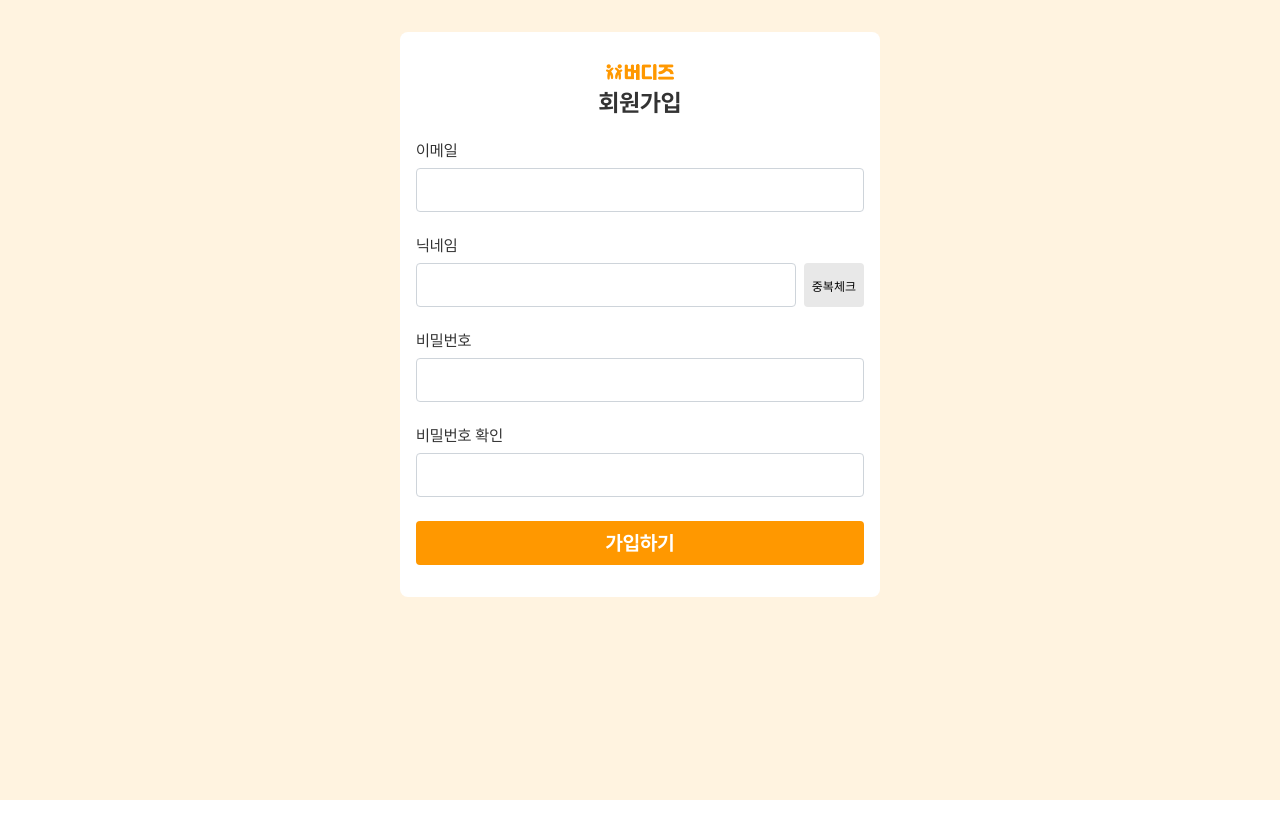
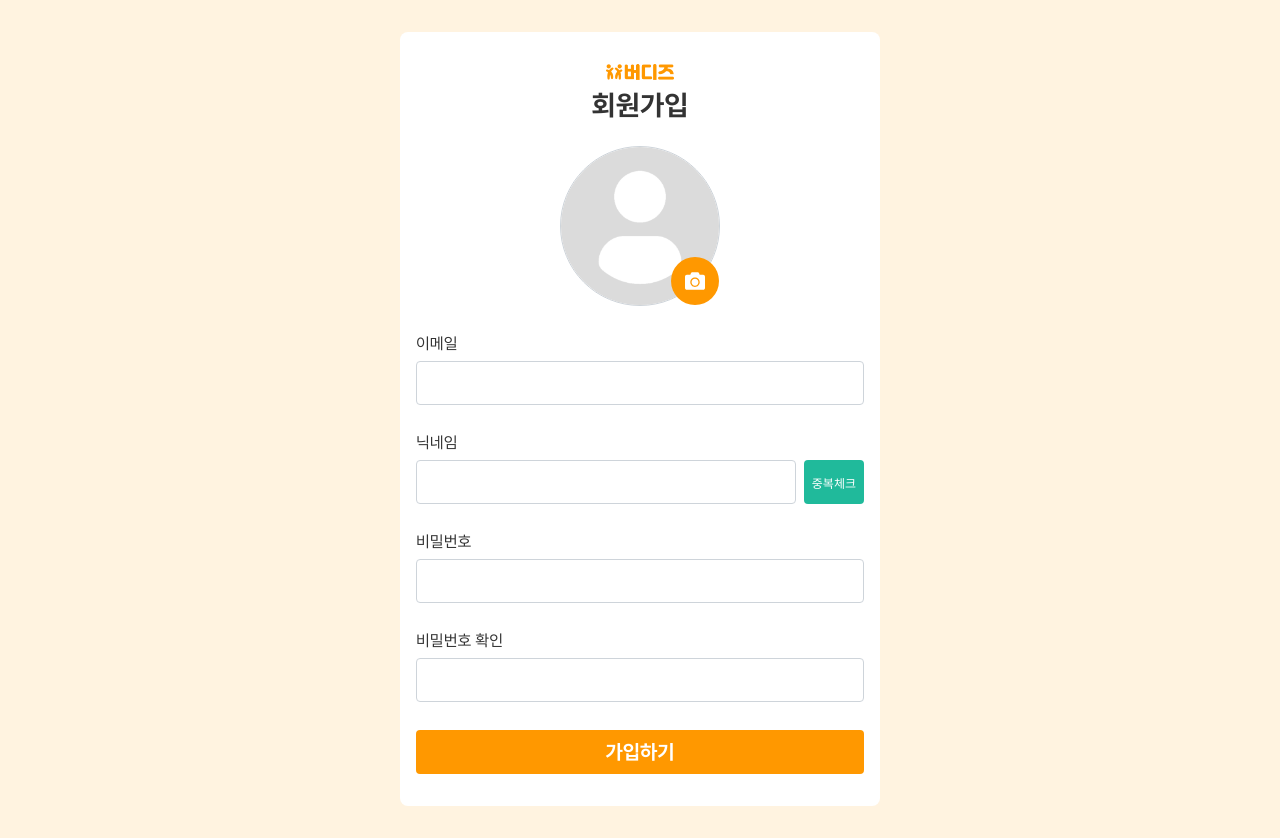
Before and after one commit to allezvvell/vuddies, a React (Vite) app: page /signup in a window 1280 px wide. Before the commit the page ends 800 px from the top, so only its background shows below. Built offline with nearby package versions, Linux system fonts and the light colour scheme; no server answers.

Commit message:
feat: 회원가입시 프로필 이미지 등록

```diff
--- a/src/components/common/Modal.tsx
+++ b/src/components/common/Modal.tsx
@@ -43,7 +43,7 @@ const SModal = styled.div`
   top: 50%;
   z-index: 1200;
   min-width: 300px;
-  max-width: ${mediaQuery.laptop};
+  max-width: 600px;
   background-color: var(--bg-color-modal);
   border-radius: 8px;
   transform: translate(-50%, -50%);
--- a/src/components/styles/mixins.ts
+++ b/src/components/styles/mixins.ts
@@ -2,7 +2,7 @@ import { css } from 'styled-components';
 
 const pageTitle = css`
   font-family: var(--bold-font);
-  font-size: 24px;
+  font-size: 28px;
 `;
 
 export { pageTitle };
--- a/src/constants/auth.ts
+++ b/src/constants/auth.ts
@@ -1,4 +1,5 @@
 export const signUpFormFields = [
+  { id: 'profileImage', label: '프로필 이미지' },
   { id: 'email', label: '이메일', type: 'email' },
   { id: 'displayName', label: '닉네임', type: 'text' },
   { id: 'password', label: '비밀번호', type: 'password' },
--- a/src/hooks/state/useSignUp.ts
+++ b/src/hooks/state/useSignUp.ts
@@ -1,7 +1,7 @@
 import { useState } from 'react';
 import { signUp, updateUserInfo, deleteAccount } from '@firebase/firebaseAuth';
 import { addUser } from '@firebase/firebaseStore';
-import { SignUpFormValues } from '@typings/auth';
+import { SignUpFormIds, SignUpFormData, SignUpFormError } from '@typings/auth';
 import { User } from 'firebase/auth';
 import Validate from '@utils/Validate';
 import { checkDisplayName } from '@firebase/firebaseStore';
@@ -12,12 +12,15 @@ import { FirebaseError } from 'firebase/app';
 
 const validate = new Validate();
 
-const initialData = signUpFormIds.reduce((acc, curr) => {
-  acc[curr as (typeof signUpFormIds)[number]] = '';
-  return acc;
-}, {} as SignUpFormValues);
+const initialData = signUpFormIds.reduce(
+  (acc, curr) => {
+    acc[curr as SignUpFormIds] = curr === 'profileImage' ? null : '';
+    return acc;
+  },
+  {} as Record<SignUpFormIds, any>,
+);
 
-const initialError = { ...initialData };
+const initialError = { ...initialData, photoUrl: '' };
 
 const DISPLAY_NAME_MESSAGE = {
   isEmpty: '닉네임을 입력해주세요.',
@@ -27,13 +30,13 @@ const DISPLAY_NAME_MESSAGE = {
 } as const;
 
 const useSignUp = () => {
-  const [formData, setFormData] = useState(initialData);
-  const [formError, setFormError] = useState(initialError);
+  const [formData, setFormData] = useState<SignUpFormData>(initialData);
+  const [formError, setFormError] = useState<SignUpFormError>(initialError);
   const [displayNameCheck, setDisplayNameCheck] = useState(false);
   const [isLoading, setIsLoading] = useState<boolean>(false);
   const [error, setError] = useState('');
 
-  const updateFormError = (key: keyof typeof initialError, value: string) => {
+  const updateFormError = (key: SignUpFormIds, value: string) => {
     setFormError((prev) => ({ ...prev, [key]: value }));
   };
 
@@ -46,13 +49,17 @@ const useSignUp = () => {
     setError('');
   };
 
+  const updateProfileImage = (profileImage: File | null) => {
+    setFormData((prev) => ({ ...prev, profileImage }));
+  };
+
   const onChangeInput = (
     e: React.ChangeEvent<HTMLInputElement>,
-    id: keyof typeof initialData,
+    id: SignUpFormIds,
   ) => {
     const value = e.target.value;
     setFormData((prev) => ({ ...prev, [id]: value }));
-    const inputError = validate.validateSignUpInput(
+    const inputError = validate.validateSignUpField(
       id,
       value,
       id === 'passwordCheck' ? formData.password : undefined,
@@ -65,7 +72,8 @@ const useSignUp = () => {
   const validateDisplayName = async () => {
     if (
       formError.displayName &&
-      formError.displayName !== DISPLAY_NAME_MESSAGE.notChecked
+      formError.displayName !==
+        (DISPLAY_NAME_MESSAGE.notChecked || DISPLAY_NAME_MESSAGE.error)
     ) {
       return;
     }
@@ -111,10 +119,11 @@ const useSignUp = () => {
     setIsLoading(true);
     let newUser: User | null = null;
     try {
+      const photoUrl = await uploadImage(formData.profileImage!);
       const { user } = await signUp(email, password);
       newUser = user;
-      await updateUserInfo(displayName);
-      await addUser(user.uid, displayName);
+      await updateUserInfo(displayName, photoUrl);
+      await addUser(user.uid, displayName, photoUrl);
       resetFormData();
     } catch (error) {
       console.error(error);
@@ -152,6 +161,8 @@ const useSignUp = () => {
     isLoading,
     error,
     resetError,
+    updateProfileImage,
+    updateFormError,
   };
 };
 
--- a/src/pages/SignUp/components/ProfileImageUploader/index.tsx
+++ b/src/pages/SignUp/components/ProfileImageUploader/index.tsx
@@ -1,8 +1,104 @@
-import { useState } from 'react';
+import { useRef, useEffect, useState } from 'react';
+import styled from 'styled-components';
+import mediaQuery from '@components/styles/responsive';
+import defaultImage from '@assets/images/user/profile.png';
+import { FaCamera } from 'react-icons/fa';
+import { SignUpFormIds } from '@typings/auth';
 
-const ProfileImageUploader = () => {
-  const [image, setImage] = useState();
-  return <></>;
+interface Props {
+  profileImage: File | null;
+  updateProfileImage(imageFile: File | null): void;
+  updateFormError(key: SignUpFormIds, value: string): void;
+}
+
+const ProfileImageUploader = ({
+  profileImage,
+  updateProfileImage,
+  updateFormError,
+}: Props) => {
+  const [preview, setPreview] = useState<string | null>(null);
+  const inputRef = useRef<HTMLInputElement>(null);
+
+  const onClickButton = () => {
+    inputRef.current!.click();
+  };
+
+  const onChangeInput = (e: React.ChangeEvent<HTMLInputElement>) => {
+    const file = e.target.files?.[0];
+    updateProfileImage(file || null);
+    if (file) {
+      updateFormError('profileImage', '');
+    }
+  };
+
+  useEffect(() => {
+    if (!profileImage) {
+      setPreview(null);
+      return;
+    }
+
+    const imageUrl = URL.createObjectURL(profileImage);
+    setPreview(imageUrl);
+
+    return () => URL.revokeObjectURL(imageUrl);
+  }, [profileImage]);
+
+  return (
+    <>
+      <SWrap>
+        <img src={preview ? preview : defaultImage} alt="프로필 이미지" />
+        <Sbutton onClick={onClickButton}>
+          <FaCamera />
+        </Sbutton>
+      </SWrap>
+      <SInputFile
+        type="file"
+        ref={inputRef}
+        accept="image/*"
+        onChange={onChangeInput}
+      />
+    </>
+  );
 };
 
 export default ProfileImageUploader;
+
+const SWrap = styled.div`
+  position: relative;
+  width: 160px;
+  height: 160px;
+  border-radius: 100%;
+  border: 1px solid var(--text-color-gray2);
+  background-color: var(--bg-color-white);
+
+  ${mediaQuery.mobile} {
+    width: 140px;
+    height: 140px;
+  }
+
+  > img {
+    width: 100%;
+    height: 100%;
+    border-radius: 100%;
+    object-fit: cover;
+  }
+`;
+
+const Sbutton = styled.button`
+  position: absolute;
+  right: 0;
+  bottom: 0;
+  display: flex;
+  justify-content: center;
+  align-items: center;
+  width: 48px;
+  height: 48px;
+  background-color: var(--primary-color);
+  color: #fff;
+  font-size: 20px;
+  border-radius: 100%;
+`;
+
+const SInputFile = styled.input`
+  display: none;
+`;
--- a/src/pages/SignUp/components/SignUpForm/index.tsx
+++ b/src/pages/SignUp/components/SignUpForm/index.tsx
@@ -1,15 +1,15 @@
 import { memo } from 'react';
 import { SForm, SField, SSubmitButton, SInputMessage } from './styles';
 import { signUpFormFields } from '@constants/auth';
-import { SignUpFormValues } from '@typings/auth';
+import { SignUpFormData, SignUpFormError, SignUpFormIds } from '@typings/auth';
 
 interface Props {
-  formData: SignUpFormValues;
-  formError: SignUpFormValues;
+  formData: SignUpFormData;
+  formError: SignUpFormError;
   onSubmitForm(e: React.FormEvent): void;
   onChangeInput(
     e: React.ChangeEvent<HTMLInputElement>,
-    id: keyof SignUpFormValues,
+    id: SignUpFormIds,
   ): void;
   validateDisplayName(): void;
   displayNameCheck: boolean;
@@ -25,9 +25,13 @@ const SignUpForm = ({
   validateDisplayName,
   isLoading,
 }: Props) => {
+  const onlyTextFields = [...signUpFormFields].filter(
+    (f) => f.id !== 'profileImage',
+  );
+
   return (
     <SForm onSubmit={onSubmitForm}>
-      {signUpFormFields.map((f) => (
+      {onlyTextFields.map((f) => (
         <SField key={f.id}>
           <label htmlFor={f.id}>{f.label}</label>
           <div>
--- a/src/pages/SignUp/components/SignUpForm/styles.tsx
+++ b/src/pages/SignUp/components/SignUpForm/styles.tsx
@@ -1,10 +1,10 @@
 import styled from 'styled-components';
-import { pageTitle } from '@components/styles/mixins';
 
 const SForm = styled.form`
   display: flex;
   flex-direction: column;
-  gap: 24px;
+  gap: 28px;
+  padding-top: 28px;
   width: 100%;
 `;
 
@@ -24,6 +24,7 @@ const SField = styled.div`
     input {
       flex: 1;
       padding: 0 16px;
+      min-width: 0;
       height: 44px;
       font-size: 16px;
       border: 1px solid var(--text-color-gray2);
@@ -35,7 +36,8 @@ const SField = styled.div`
       margin-left: 8px;
       height: 44px;
       font-size: 12px;
-      background-color: var(--btn-color-gray1);
+      color: #fff;
+      background-color: var(--accent-color);
       border-radius: 4px;
     }
   }
--- a/src/pages/SignUp/index.tsx
+++ b/src/pages/SignUp/index.tsx
@@ -1,11 +1,18 @@
 import { SWrap, SLogo, STitle } from './styles';
 import logoImage from '@assets/images/logo.png';
 import SignUpForm from './components/SignUpForm';
+import ProfileImageUploader from './components/ProfileImageUploader';
 import Modal from '@components/common/Modal';
 import useSignUp from '@hooks/state/useSignUp';
+import { SInputMessage } from './components/SignUpForm/styles';
 
 const SignUp = () => {
-  const { error, resetError, ...signUpProps } = useSignUp();
+  const { error, resetError, updateProfileImage, ...signUpProps } = useSignUp();
+  const {
+    formData: { profileImage },
+    formError: { profileImage: profileError },
+    updateFormError,
+  } = signUpProps;
 
   return (
     <SWrap>
@@ -14,6 +21,10 @@ const SignUp = () => {
           <img src={logoImage} alt="버디즈" />
         </SLogo>
         <STitle>회원가입</STitle>
+        <ProfileImageUploader
+          {...{ profileImage, updateProfileImage, updateFormError }}
+        />
+        {profileError && <SInputMessage>{profileError}</SInputMessage>}
         <SignUpForm {...signUpProps} />
         {error && <Modal onClick={resetError}>{error}</Modal>}
       </div>
--- a/src/pages/SignUp/styles.tsx
+++ b/src/pages/SignUp/styles.tsx
@@ -4,16 +4,25 @@ import mediaQuery, { BREAK_POINTS } from '@components/styles/responsive';
 import { pageTitle } from '@components/styles/mixins';
 
 const SWrap = styled.div`
+  display: flex;
+  flex-direction: column;
   padding: 32px 0;
   min-height: 100vh;
   background-color: var(--bg-color-ivory);
+  transition: all 300ms;
+
+  ${mediaQuery.tablet} {
+    padding: 32px 16px;
+  }
 
   > div {
+    flex: 1;
     display: flex;
     flex-direction: column;
     align-items: center;
     margin: 0 auto;
     padding: 32px 16px;
+    width: 100%;
     max-width: ${BREAK_POINTS.mobile};
     border-radius: 8px;
     background-color: #fff;
--- a/src/utils/Validate.ts
+++ b/src/utils/Validate.ts
@@ -1,10 +1,18 @@
-import { SignUpFormValues } from '../typings/auth';
+import {
+  SignUpFormData,
+  SignUpFormError,
+  SignUpFormIds,
+} from '../typings/auth';
 import { signUpFormIds } from '@constants/auth';
 
 class Validate {
+  #profileImage = (imageFile: File | null) => {
+    return !imageFile ? '프로필 이미지를 등록해주세요.' : '';
+  };
+
   #email = (email: string) => {
     const regex = /^[^\s@]+@[^\s@]+\.[^\s@]+$/;
-    return !regex.test(email) ? '이메일 형식을 지켜주세요' : '';
+    return !regex.test(email) ? '이메일 형식을 지켜주세요.' : '';
   };
 
   #password = (password: string): string => {
@@ -26,38 +34,36 @@ class Validate {
       : '';
   };
 
-  #validatorMap = (
-    name: keyof SignUpFormValues,
-    password: string | undefined,
-  ) => {
+  #validatorMap = (name: SignUpFormIds, password: string | undefined) => {
     const validator = {
+      profileImage: this.#profileImage,
       email: this.#email,
       password: this.#password,
       passwordCheck: (v: string) => this.#passwordCheck(password!, v),
       displayName: this.#displayName,
     };
 
-    return validator[name];
+    return validator[name] as (data: string | File | null) => string;
   };
 
-  validateSignUpInput = (
-    name: keyof SignUpFormValues,
-    value: string,
+  validateSignUpField = <K extends SignUpFormIds>(
+    name: K,
+    data: SignUpFormData[K],
     password: string | undefined,
   ) => {
     const validator = this.#validatorMap(name, password);
-    return validator(value);
+    return validator(data);
   };
 
-  validateSignUpForm = (formData: SignUpFormValues) => {
+  validateSignUpForm = (formData: SignUpFormData) => {
     const errors = signUpFormIds.reduce((acc, curr) => {
       acc[curr] = '';
       return acc;
-    }, {} as SignUpFormValues);
+    }, {} as SignUpFormError);
 
     for (let k in formData) {
-      const typedK = k as keyof SignUpFormValues;
-      const errorMessage = this.validateSignUpInput(
+      const typedK = k as SignUpFormIds;
+      const errorMessage = this.validateSignUpField(
         typedK,
         formData[typedK],
         formData['password'],
```
Also changed, not shown: src/typings/auth.d.ts (+9 -1 lines), src/assets/images/user/profile.png (added).
